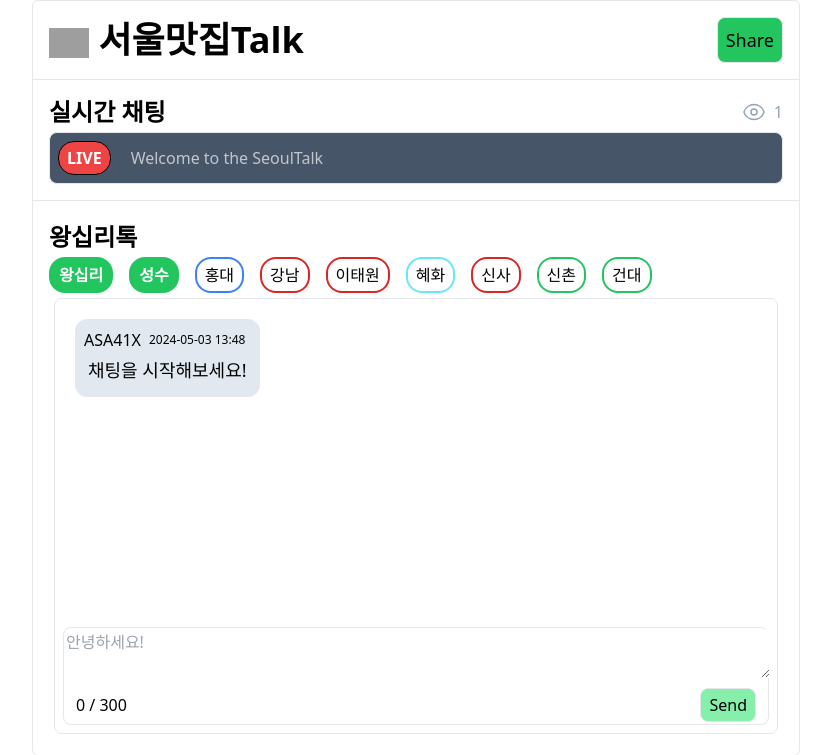
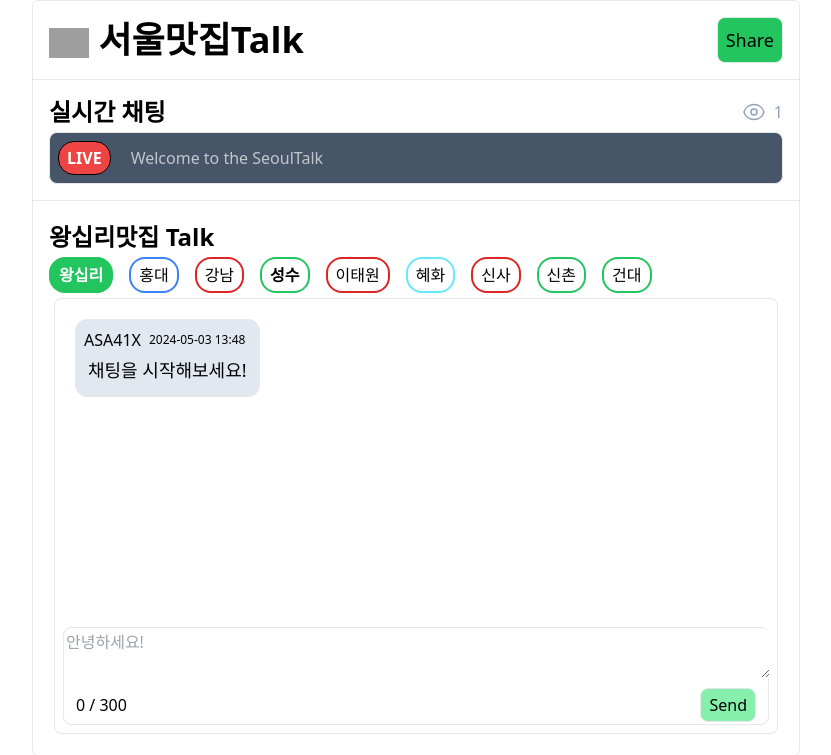
Before and after one commit to dnjdsxor21/local-talk, a FastAPI app: page / in a window 1280 px wide. Shown: the top 755 px of the page, without its empty margins (224-1055 px from the left). Run offline with FastAPI, Linux system fonts and the light colour scheme; data that the repository does not hold is empty; parts of the project's set-up code (start-up, migrations or seed data) failed here and were passed over; grey boxes are pictures that could not be loaded.

Commit message:
update: 맛집톡톡

```diff
--- a/static/js/custom.js
+++ b/static/js/custom.js
@@ -61,7 +61,7 @@ for (let i=0; i<subway.length;i++) {
     subway[i].addEventListener('click', function(e) {
         e.preventDefault();
         const chatTitle = document.querySelector('#chat-area #chat-title');
-        chatTitle.textContent = `${this.textContent.trim()}톡`;
+        chatTitle.textContent = `${this.textContent.trim()}맛집 톡`;
         document.querySelectorAll('.subway').forEach(item =>{
             item.classList.remove('subway-green-active', 'subway-blue-active', 'subway-red-active','subway-cyan-active');
         });
--- a/templates/index.html
+++ b/templates/index.html
@@ -4,7 +4,7 @@
         <meta charset="UTF-8" />
         <meta name="viewport" content="width=device-width, initial-scale=1.0" />
         <meta http-equiv="Content-Security-Policy" content="upgrade-insecure-requests">
-        <title>SeoulTalk</title>
+        <title>서울맛집Talk</title>
 
         <link
             rel="stylesheet"
@@ -64,15 +64,11 @@
                 </div>
             </div>
             <div id="chat-area" class="p-4 border-t">
-                <div id="chat-title" class="text-2xl font-bold my-1">왕십리톡</div>
+                <div id="chat-title" class="text-2xl font-bold my-1">왕십리맛집 Talk</div>
                 <div id="subwayLocation" class="flex justify-start items-center gap-4 overflow-scroll text-nowrap">
                     <button name="Wangsimni" type="button"
                         class="subway subway-green subway-green-active text-md font-bold border-2 rounded-2xl py-1 px-2 text-center">
                         왕십리
-                    </button>
-                    <button name="Seoungsu" type="button"
-                        class="subway subway-green subway-green-active text-md font-bold border-2 rounded-2xl py-1 px-2 text-center">
-                        성수
                     </button>
                     <button name="Hongdae" type="button"
                         class="subway subway-blue  text-md border-2 rounded-2xl py-1 px-2 text-center">
@@ -81,6 +77,10 @@
                     <button name="Gangnam" type="button"
                         class="subway subway-red  text-md border-2 rounded-2xl py-1 px-2 text-center">
                         강남
+                    </button>
+                    <button name="Seoungsu" type="button"
+                        class="subway subway-green text-md font-bold border-2 rounded-2xl py-1 px-2 text-center">
+                        성수
                     </button>
                     <button name="Itaewon" type="button"
                         class="subway subway-red  text-md border-2 rounded-2xl py-1 px-2 text-center">
```
Also changed, not shown: 1 other file.
